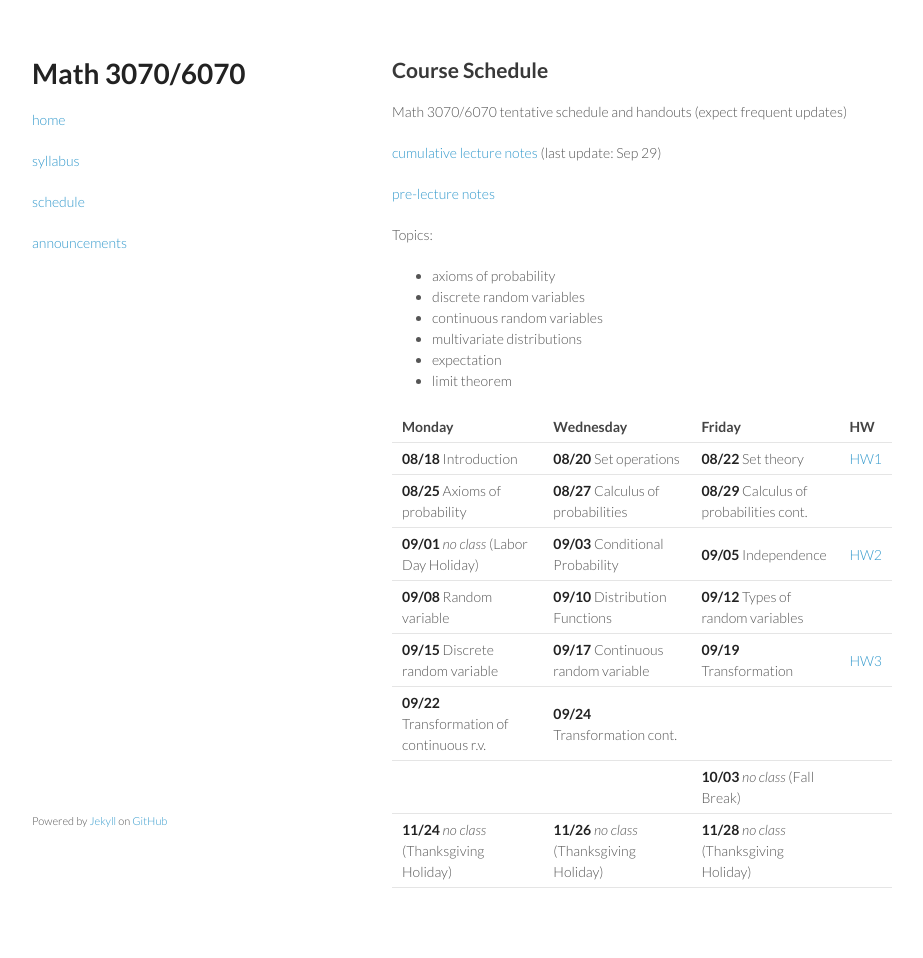
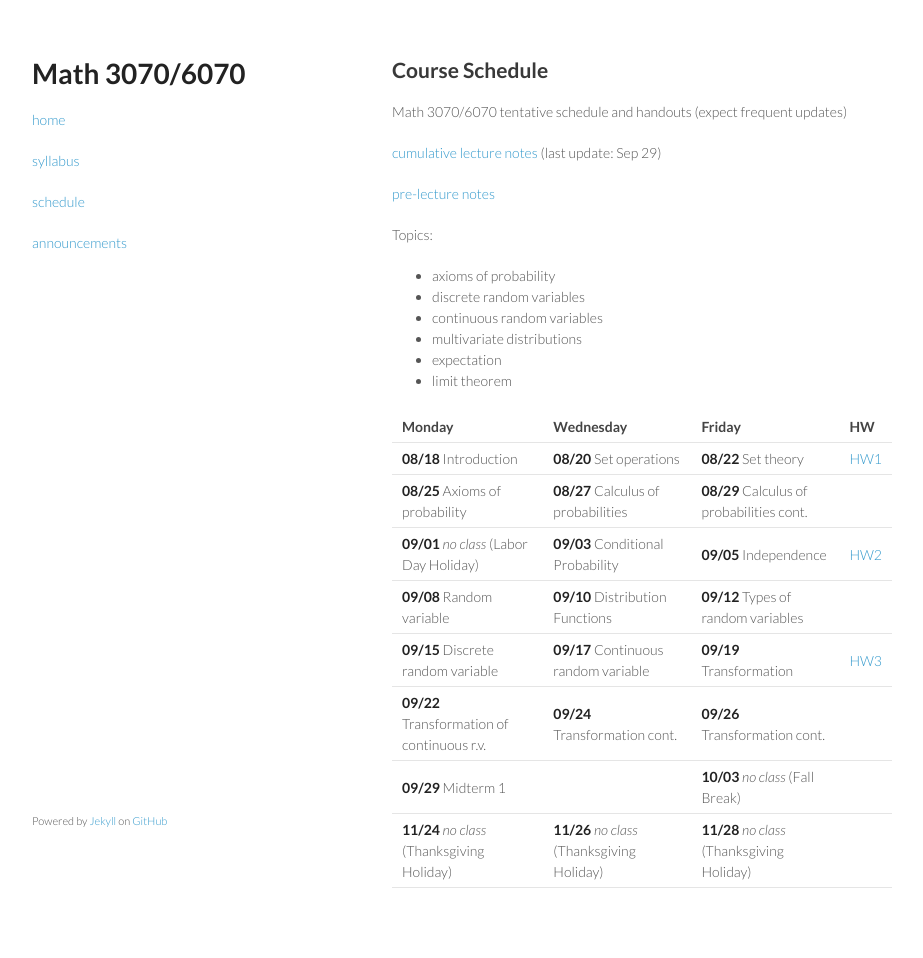
Before and after one commit to tulane-math-3070/2025Fall, a Jekyll site: the page built from schedule/schedule.md, in a window 1280 px wide. Shown: the whole page, without its empty margins (178-1101 px from the left). Built offline with Jekyll 4.4.1, drawn with Linux system fonts in a browser that asks for light colours.

```diff
--- a/schedule/schedule.md
+++ b/schedule/schedule.md
@@ -31,6 +31,6 @@ Topics:
 | **09/01** _no class_ (Labor Day Holiday) | **09/03** Conditional Probability | **09/05** Independence | [HW2](../HW/HW1.5/HW2.pdf) |
 | **09/08** Random variable | **09/10** Distribution Functions | **09/12** Types of random variables |  |
 | **09/15** Discrete random variable | **09/17** Continuous random variable | **09/19** Transformation | [HW3](../HW/HW2/HW3.pdf) |
-| **09/22** Transformation of continuous r.v. | **09/24** Transformation cont. | | |
-| | | **10/03** _no class_ (Fall Break) | |
+| **09/22** Transformation of continuous r.v. | **09/24** Transformation cont. | **09/26** Transformation cont. | |
+| **09/29** Midterm 1 | | **10/03** _no class_ (Fall Break) | |
 | **11/24** _no class_ (Thanksgiving Holiday) | **11/26**  _no class_ (Thanksgiving Holiday) | **11/28**  _no class_ (Thanksgiving Holiday) | |
```
Also changed, not shown: 2 other files.
